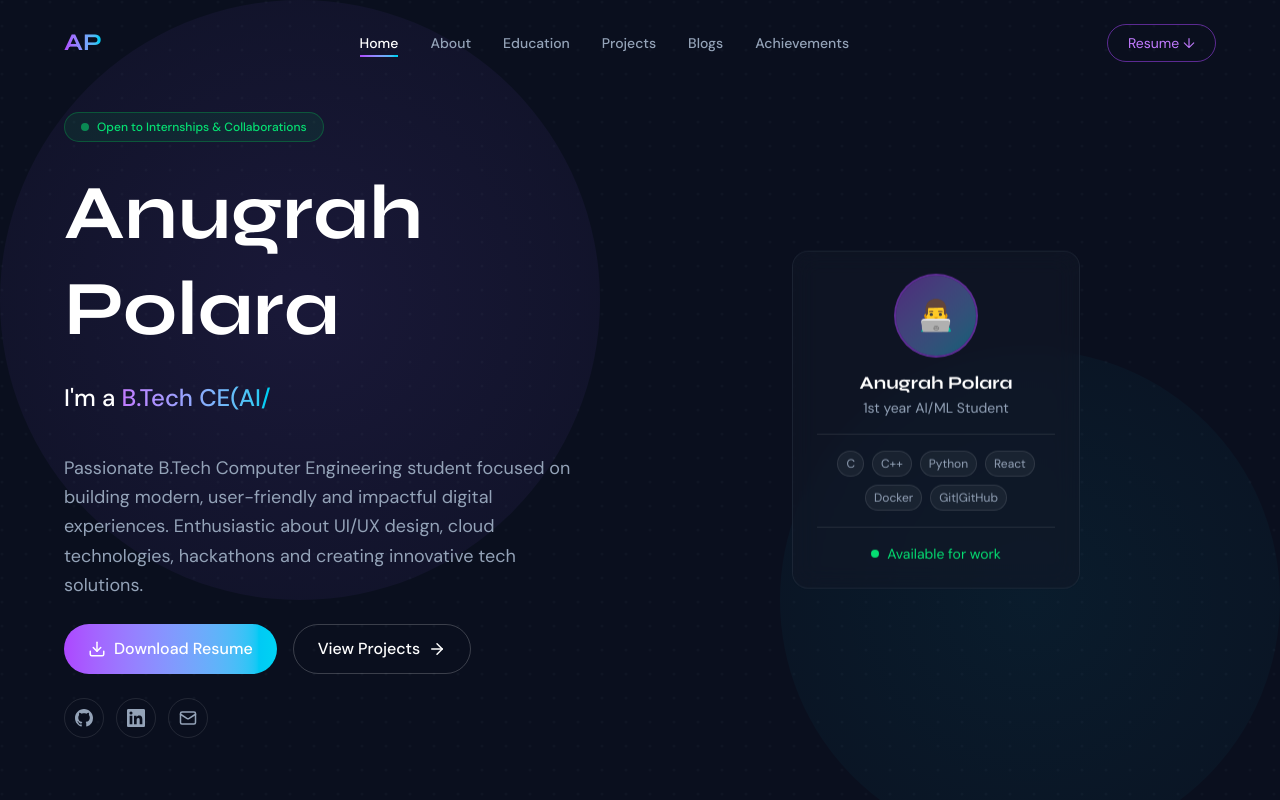
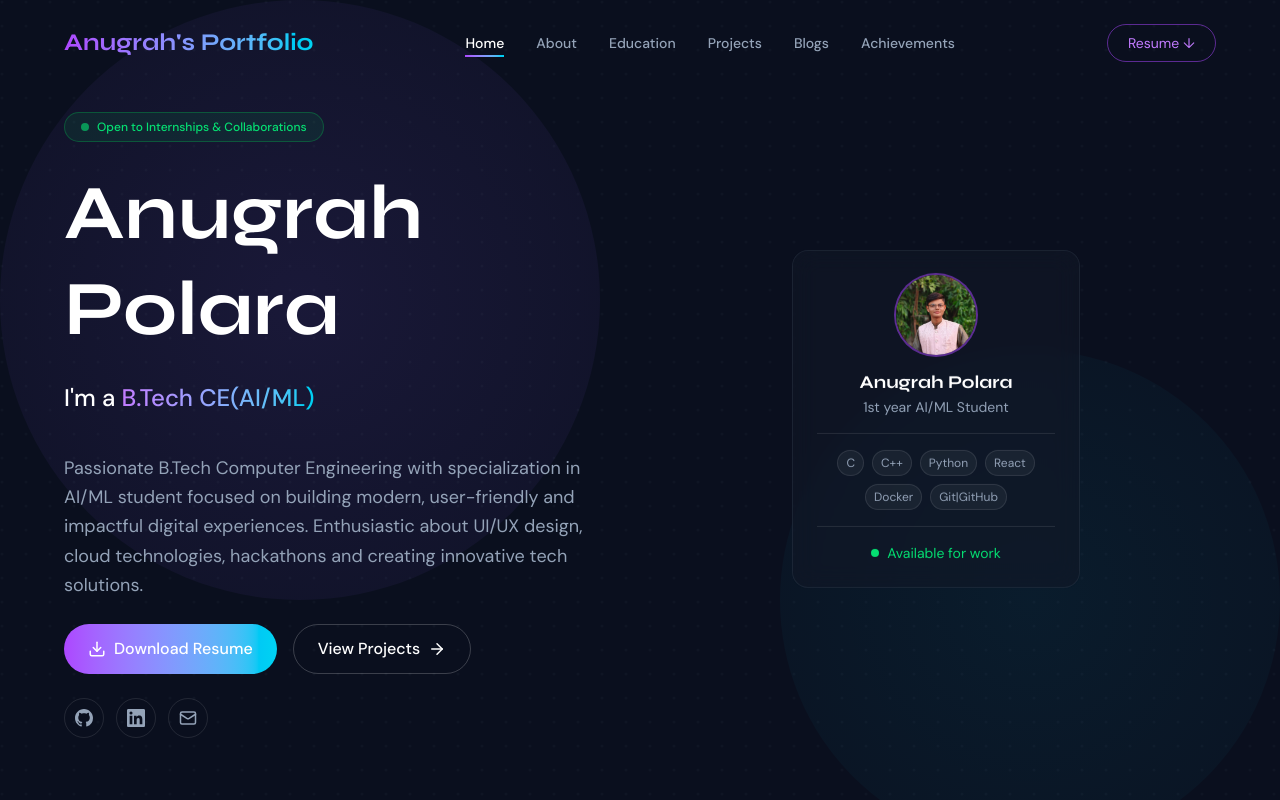
Before and after one commit to anugrahpolra312-art/Anugrah-s-Portfolio, a React (Vite) app: page / in a window 1280 px wide. Shown: the top 800 px of the page. Built offline with nearby package versions, Linux system fonts and the light colour scheme.

Commit message:
Initial commit

```diff
--- a/src/components/Navbar.jsx
+++ b/src/components/Navbar.jsx
@@ -38,9 +38,8 @@ const Navbar = () => {
   return (
     <>
       <nav
-        className={`fixed top-0 w-full z-50 transition-all duration-300 ${
-          scrolled ? 'backdrop-blur-md bg-bg-base/80 border-b border-white/5 py-4' : 'bg-transparent py-6'
-        }`}
+        className={`fixed top-0 w-full z-50 transition-all duration-300 ${scrolled ? 'backdrop-blur-md bg-bg-base/80 border-b border-white/5 py-4' : 'bg-transparent py-6'
+          }`}
       >
         <div className="max-w-[1200px] mx-auto px-6 flex items-center justify-between">
 
@@ -48,7 +47,7 @@ const Navbar = () => {
             className="text-2xl font-heading font-bold text-transparent bg-clip-text bg-gradient-to-r from-purple-500 to-cyan-400 cursor-pointer"
             onClick={() => scrollToSection('home')}
           >
-            AP
+            Anugrah's Portfolio
           </div>
 
           <div className="hidden md:flex items-center space-x-8">
@@ -56,9 +55,8 @@ const Navbar = () => {
               <button
                 key={link.id}
                 onClick={() => scrollToSection(link.id)}
-                className={`relative text-sm font-medium transition-colors hover:text-white ${
-                  activeSection === link.id ? 'text-white' : 'text-text-secondary'
-                }`}
+                className={`relative text-sm font-medium transition-colors hover:text-white ${activeSection === link.id ? 'text-white' : 'text-text-secondary'
+                  }`}
               >
                 {link.name}
                 {activeSection === link.id && (
@@ -109,9 +107,8 @@ const Navbar = () => {
                 <button
                   key={link.id}
                   onClick={() => scrollToSection(link.id)}
-                  className={`text-xl py-3 font-medium transition-colors ${
-                    activeSection === link.id ? 'text-purple-400' : 'text-text-secondary'
-                  }`}
+                  className={`text-xl py-3 font-medium transition-colors ${activeSection === link.id ? 'text-purple-400' : 'text-text-secondary'
+                    }`}
                 >
                   {link.name}
                 </button>
--- a/src/sections/Achievements.jsx
+++ b/src/sections/Achievements.jsx
@@ -21,7 +21,6 @@ const stats = [
 const achievements = [
   { icon: Trophy, title: 'Hackathon Participant', desc: 'Competed in 5+ national hackathons, building impactful prototypes.', tag: 'Competition' },
   { icon: Award, title: 'Technical Certifications', desc: 'Earned 2+ certifications in Concept of computer and c programing language.', tag: 'Certification' },
-  { icon: Code, title: 'Open Source Contributions', desc: 'Contributed to 3+ open-source repositories on GitHub across multiple tech stacks.', tag: 'Open Source' },
   { icon: Cpu, title: 'PromptWars Challenge', desc: 'Participated in AI prompt engineering competitions, ranking in top percentiles.', tag: 'AI Challenge' },
   { icon: BookOpen, title: 'IEEE Member & Activities', desc: 'Active IEEE student member, participating in technical events and workshops.', tag: 'Community' },
 
--- a/src/sections/Footer.jsx
+++ b/src/sections/Footer.jsx
@@ -16,7 +16,7 @@ const Footer = () => (
     <div className="relative z-10 max-w-[1200px] mx-auto px-6 py-20 flex flex-col items-center gap-6 text-center">
       {/* Monogram */}
       <span className="text-4xl font-heading font-bold text-transparent bg-clip-text bg-gradient-to-r from-purple-500 to-cyan-400">
-        AP
+        Anugrah's portfolio
       </span>
 
       <p className="font-heading font-semibold text-xl text-white">Anugrah Polara</p>
@@ -42,7 +42,7 @@ const Footer = () => (
       <div className="w-full h-px bg-white/10" />
 
       <p className="text-text-muted text-sm">
-        © 2026 Anugrah Polra. Designed &amp; built with ❤️ using React + Tailwind.
+        © 2026 Anugrah Polra.
       </p>
     </div>
   </footer>
--- a/src/sections/Hero.jsx
+++ b/src/sections/Hero.jsx
@@ -3,6 +3,7 @@ import { TypeAnimation } from 'react-type-animation';
 import { Download, ArrowRight, Mail } from 'lucide-react';
 import { GithubIcon, LinkedinIcon, TwitterXIcon } from '../components/SocialIcons';
 import { fadeUp, staggerContainer } from '../animations/variants';
+import profileImg from '../assets/Anugrahpic.jpeg';
 
 const HeroCard = () => (
   <motion.div
@@ -11,8 +12,12 @@ const HeroCard = () => (
     className="glass-card p-6 w-72"
   >
     <div className="flex flex-col items-center gap-4">
-      <div className="w-20 h-20 rounded-full bg-gradient-to-br from-purple-500/40 to-cyan-400/40 ring-2 ring-purple-500/50 flex items-center justify-center text-3xl select-none">
-        👨‍💻
+      <div className="w-20 h-20 rounded-full overflow-hidden ring-2 ring-purple-500/50 flex items-center justify-center select-none">
+        <img
+          src={profileImg}
+          alt="Anugrah Polara"
+          className="w-full h-full object-cover"
+        />
       </div>
       <div className="text-center">
         <p className="font-heading font-bold text-white text-lg leading-tight">Anugrah Polara</p>
@@ -116,7 +121,7 @@ const Hero = () => {
             variants={fadeUp}
             className="text-text-secondary text-lg max-w-[520px] leading-relaxed"
           >
-            Passionate B.Tech Computer Engineering student focused on building modern, user-friendly and impactful digital experiences. Enthusiastic about UI/UX design, cloud technologies, hackathons and creating innovative tech solutions.
+            Passionate B.Tech Computer Engineering with specialization in AI/ML student focused on building modern, user-friendly and impactful digital experiences. Enthusiastic about UI/UX design, cloud technologies, hackathons and creating innovative tech solutions.
           </motion.p>
 
           {/* CTAs */}
```
Also changed, not shown: src/assets/Anugrahpic.jpeg (added), src/assets/profile.png (added).
